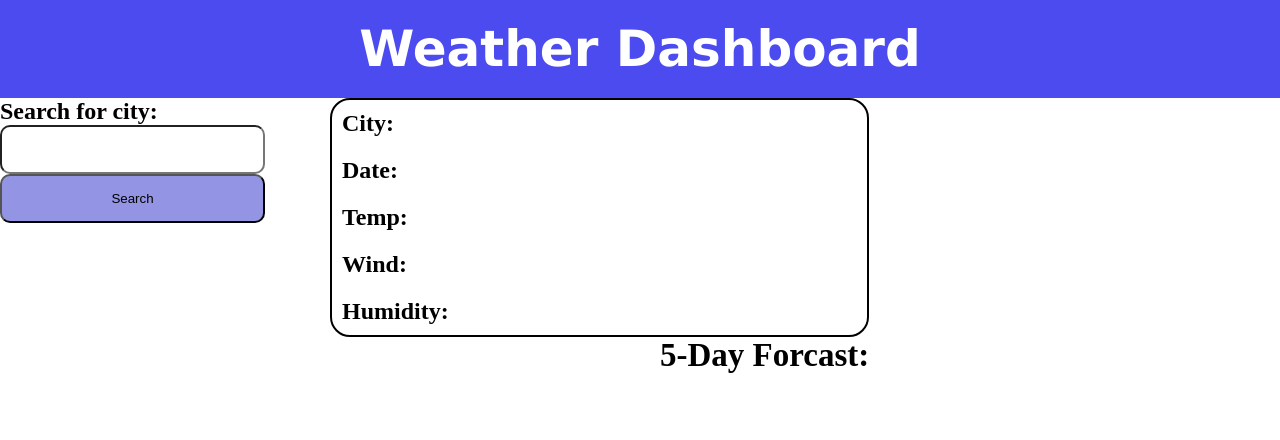
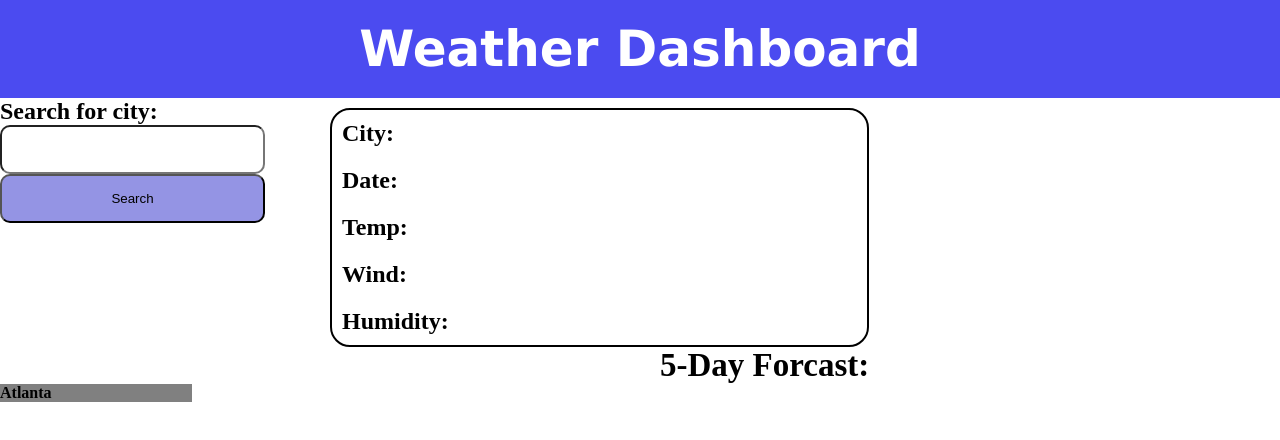
Before and after one commit to Ajhrabowski/atmospheric-panel, a plain HTML site: page index.html in a window 1280 px wide. Drawn offline with Linux system fonts and the light colour scheme.

Commit message:
Added date to boxes and margin top to current weather

```diff
--- a/assets/css/style.css
+++ b/assets/css/style.css
@@ -54,6 +54,11 @@ h1 {
     padding-right: 20px;
 }
 
+/*
+h2 {
+
+    color: white;
+} */
 
 
 
@@ -64,6 +69,14 @@ h3{
 
 }
 
+h4{
+    text-align: center;
+    display: flex;
+    width: 15%;
+    padding-right: 15px;
+    background-color: grey;
+
+}
 .container {
     display: flex;
     justify-content: flex-end;
@@ -72,7 +85,7 @@ h3{
 
 }
 .weather1 {
-    background-color: rgb(31, 31, 97);
+    background-color: rgb(61, 61, 85);
     height: 325px;
     width: 300px;
 
@@ -83,6 +96,7 @@ h3{
 
     display: flex;
     flex-direction: column;
+    margin-top: 10px;
     margin-left: 30px;
     gap: 20px;
     padding: 10px 10px;
--- a/assets/js/script.js
+++ b/assets/js/script.js
@@ -85,9 +85,14 @@ function getForcast(latitude,longitude){
                 var weatherIcon = document.createElement('img')
                 weatherIcon.setAttribute('src',iconUrl)
 
+
                 //var todaysDate = (dayjs(data.dt*1000)).format('M/D/YYYY');
                 var dateEl = document.createElement("h2")
-                //dateEl.textContent = todaysDate
+                dateEl.textContent = "Date: " + (new Date(filteredData[i].dt*1000)).toDateString();
+                // var newDate = (new Date(data.dt*1000)).toDateString()
+                // dateEl.textContent = newDate
+                newTemp.appendChild(dateEl);
+
 
                 newTemp.appendChild(weatherIcon)
 
--- a/index.html
+++ b/index.html
@@ -38,8 +38,8 @@
             </div>
 
 
+
             <div><h3>5-Day Forcast:</h3></div>
-
             <div class="container">
 
                 <!-- <div class="weather1">weather 1
@@ -95,6 +95,12 @@
 
             </div>
 
+
+        </div>
+
+        <div class="cities">
+            <h4>Atlanta</h4>
+
         </div>
 
 
```
Lines whose indentation alone changed are shown as unchanged.
